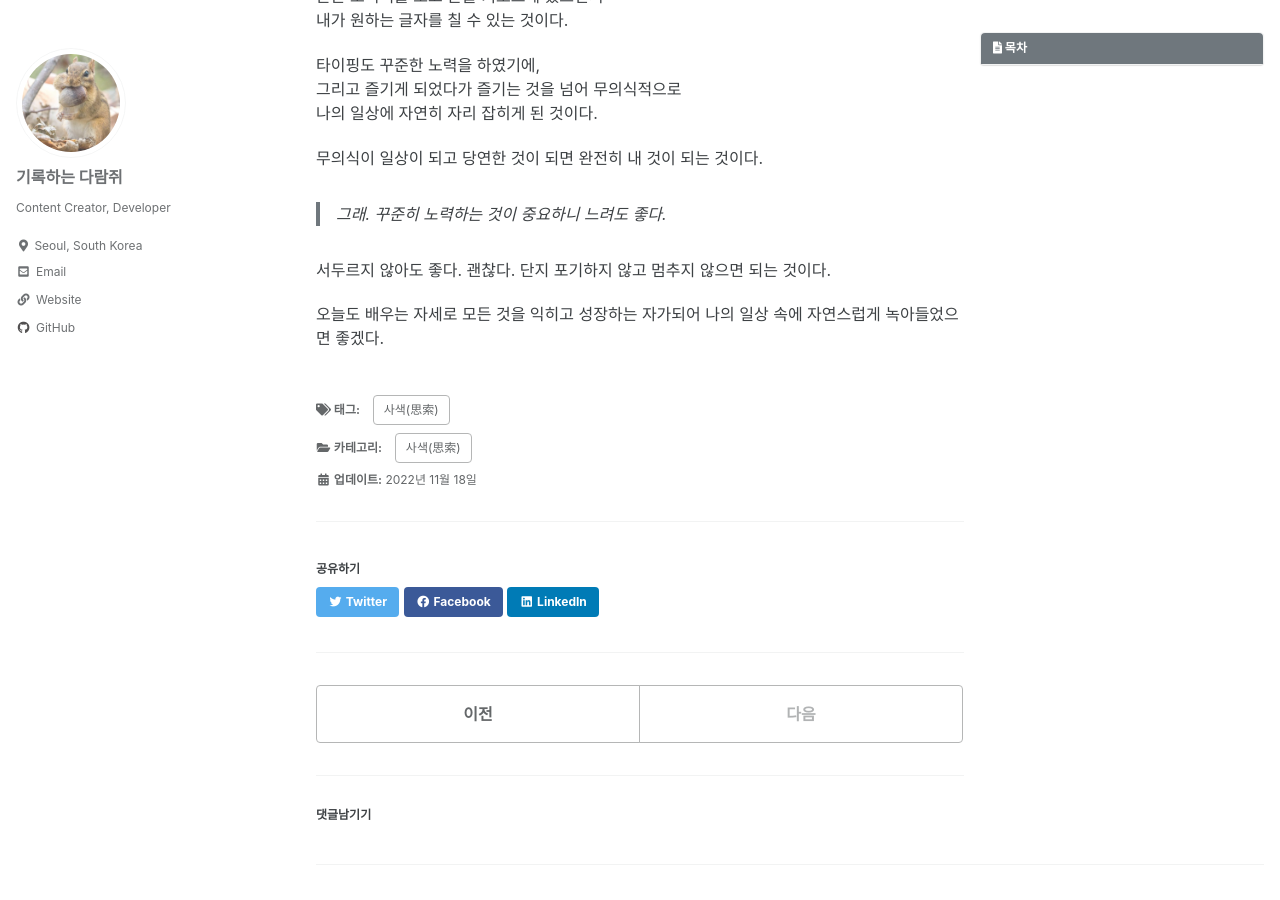
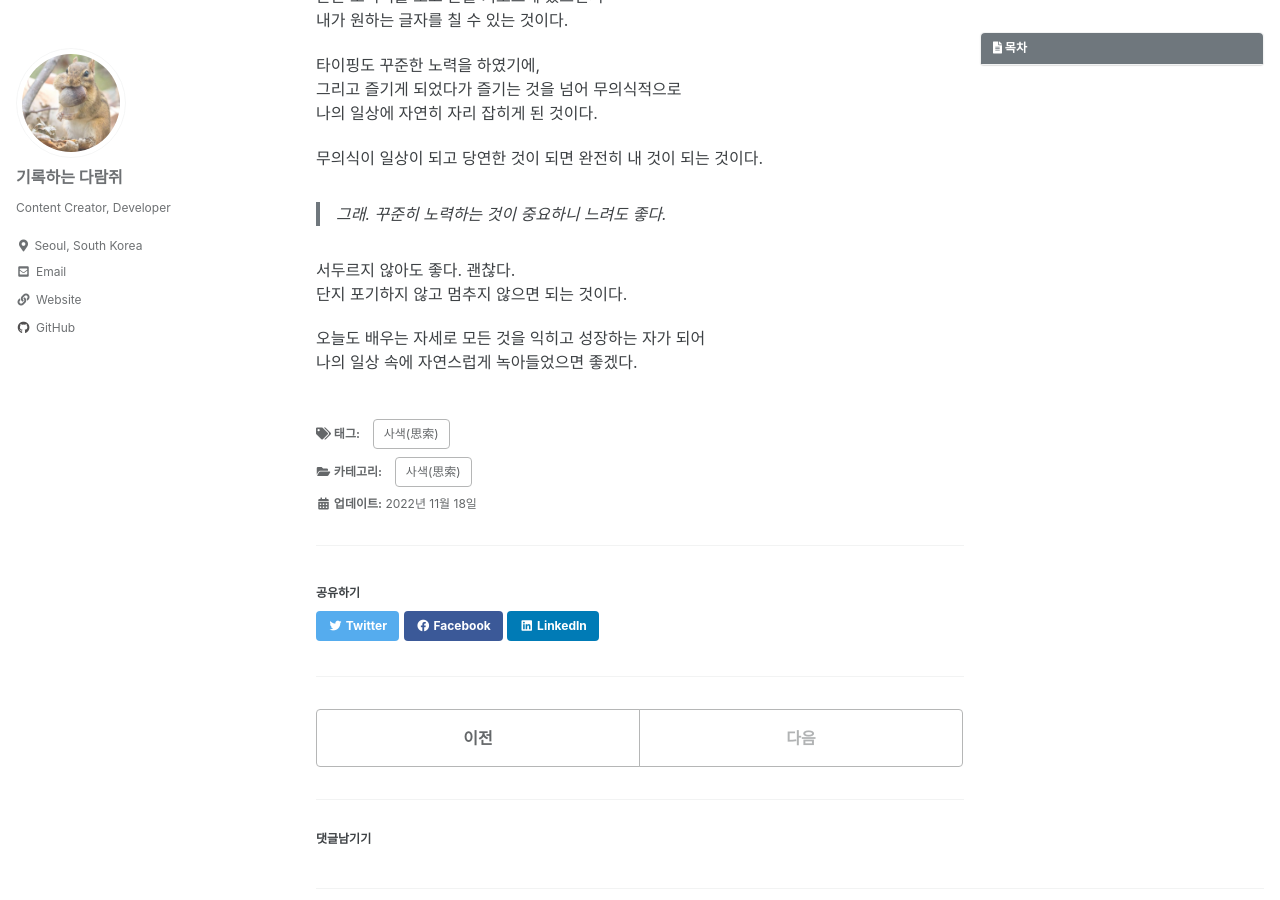
Before and after one commit to chewmunk/chewmunk.github.io, a Jekyll site: the page built from _posts/2022-11-18-today-thinking.md, in a window 1280 px wide and 900 px high, scrolled down 1491 px. Built offline with Jekyll 4.4.1, drawn with Linux system fonts in a browser that asks for light colours; cached includes are drawn as plain includes; comment, search, counter and statistics services are not loaded.

Commit message:
modify contents

```diff
--- a/_posts/2022-11-18-today-thinking.md
+++ b/_posts/2022-11-18-today-thinking.md
@@ -72,6 +72,8 @@ last_modified_at: 2022-11-18 00:19:40 +0900
 
 > 그래. 꾸준히 노력하는 것이 중요하니 느려도 좋다.
 
-서두르지 않아도 좋다. 괜찮다. 단지 포기하지 않고 멈추지 않으면 되는 것이다.
+서두르지 않아도 좋다. 괜찮다.
+단지 포기하지 않고 멈추지 않으면 되는 것이다.
 
-오늘도 배우는 자세로 모든 것을 익히고 성장하는 자가되어 나의 일상 속에 자연스럽게 녹아들었으면 좋겠다.
+오늘도 배우는 자세로 모든 것을 익히고 성장하는 자가 되어
+나의 일상 속에 자연스럽게 녹아들었으면 좋겠다.
```
